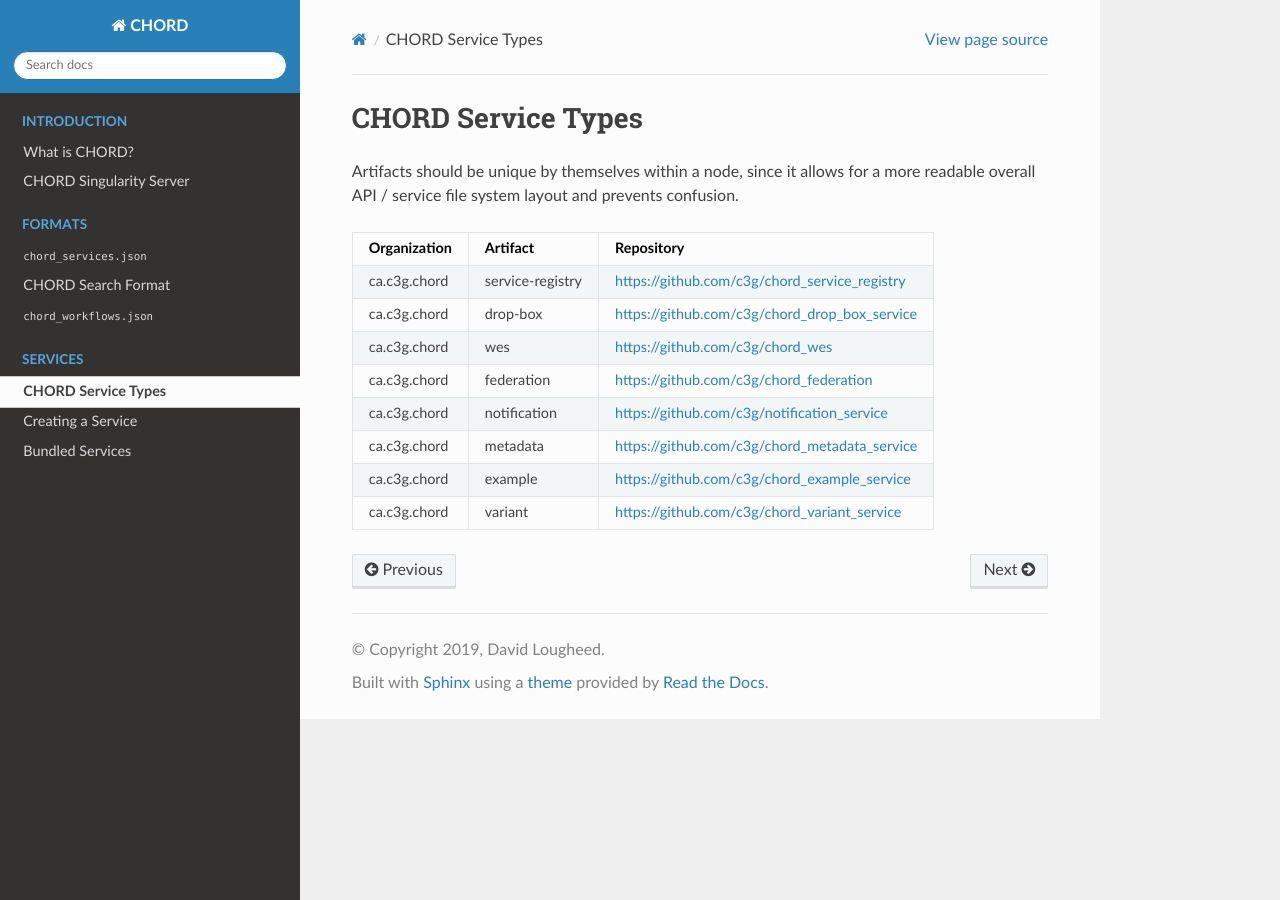
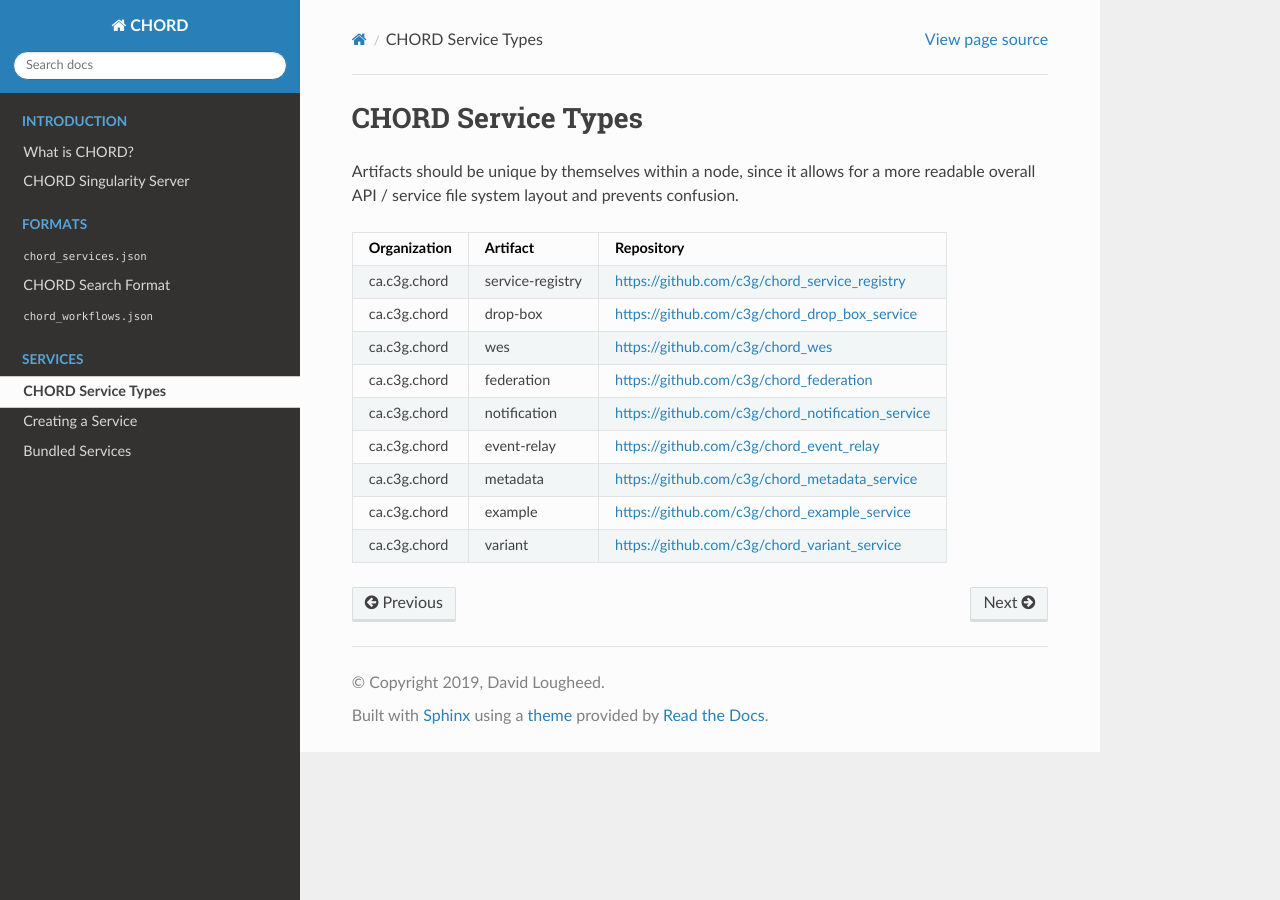
Before and after one commit to c3g/chord_docs, a Sphinx documentation site: the page built from docs/services/chord_service_types.rst, in a window 1280 px wide. Built offline with Sphinx 7.4.7 and the Read the Docs theme 2.0.0, drawn with Linux system fonts in a browser that asks for light colours.

Commit message:
Add event relay type, fix link for notification service

```diff
--- a/docs/services/chord_service_types.rst
+++ b/docs/services/chord_service_types.rst
@@ -6,22 +6,24 @@ Artifacts should be unique by themselves within a node, since it allows for
 a more readable overall API / service file system layout and prevents
 confusion.
 
-+--------------+------------------+-----------------------------------------------+
-| Organization | Artifact         | Repository                                    |
-+==============+==================+===============================================+
-| ca.c3g.chord | service-registry | https://github.com/c3g/chord_service_registry |
-+--------------+------------------+-----------------------------------------------+
-| ca.c3g.chord | drop-box         | https://github.com/c3g/chord_drop_box_service |
-+--------------+------------------+-----------------------------------------------+
-| ca.c3g.chord | wes              | https://github.com/c3g/chord_wes              |
-+--------------+------------------+-----------------------------------------------+
-| ca.c3g.chord | federation       | https://github.com/c3g/chord_federation       |
-+--------------+------------------+-----------------------------------------------+
-| ca.c3g.chord | notification     | https://github.com/c3g/notification_service   |
-+--------------+------------------+-----------------------------------------------+
-| ca.c3g.chord | metadata         | https://github.com/c3g/chord_metadata_service |
-+--------------+------------------+-----------------------------------------------+
-| ca.c3g.chord | example          | https://github.com/c3g/chord_example_service  |
-+--------------+------------------+-----------------------------------------------+
-| ca.c3g.chord | variant          | https://github.com/c3g/chord_variant_service  |
-+--------------+------------------+-----------------------------------------------+
++--------------+------------------+---------------------------------------------------+
+| Organization | Artifact         | Repository                                        |
++==============+==================+===================================================+
+| ca.c3g.chord | service-registry | https://github.com/c3g/chord_service_registry     |
++--------------+------------------+---------------------------------------------------+
+| ca.c3g.chord | drop-box         | https://github.com/c3g/chord_drop_box_service     |
++--------------+------------------+---------------------------------------------------+
+| ca.c3g.chord | wes              | https://github.com/c3g/chord_wes                  |
++--------------+------------------+---------------------------------------------------+
+| ca.c3g.chord | federation       | https://github.com/c3g/chord_federation           |
++--------------+------------------+---------------------------------------------------+
+| ca.c3g.chord | notification     | https://github.com/c3g/chord_notification_service |
++--------------+------------------+---------------------------------------------------+
+| ca.c3g.chord | event-relay      | https://github.com/c3g/chord_event_relay          |
++--------------+------------------+---------------------------------------------------+
+| ca.c3g.chord | metadata         | https://github.com/c3g/chord_metadata_service     |
++--------------+------------------+---------------------------------------------------+
+| ca.c3g.chord | example          | https://github.com/c3g/chord_example_service      |
++--------------+------------------+---------------------------------------------------+
+| ca.c3g.chord | variant          | https://github.com/c3g/chord_variant_service      |
++--------------+------------------+---------------------------------------------------+
```
